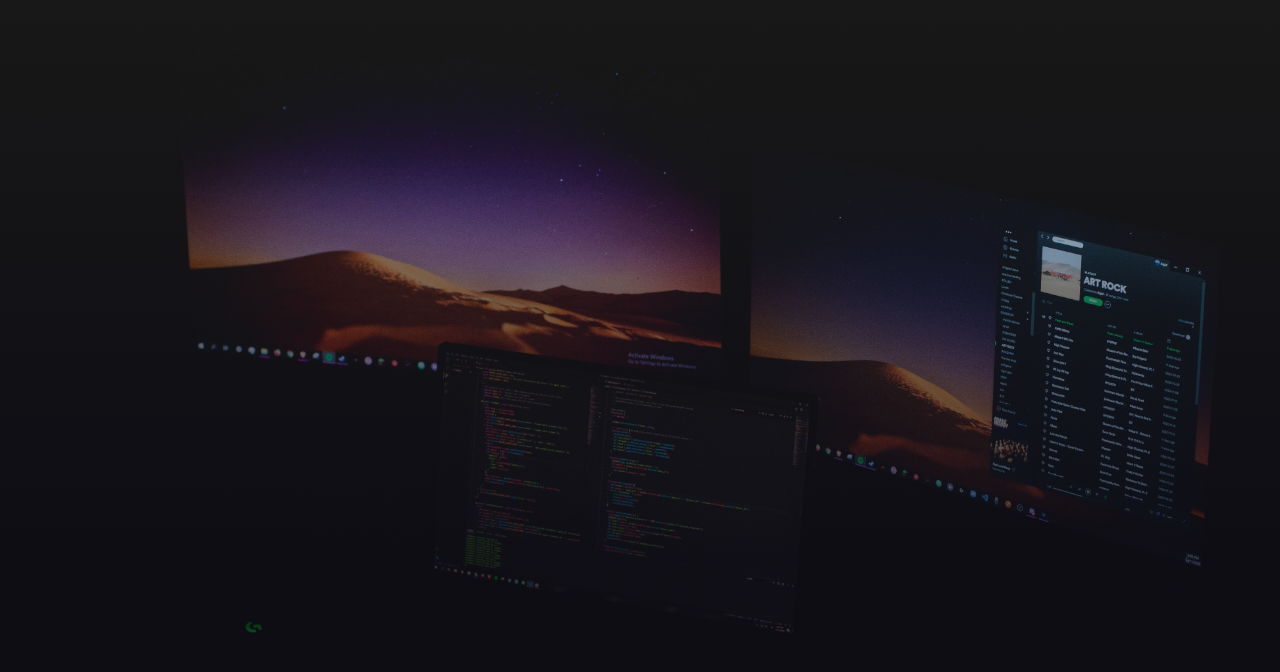
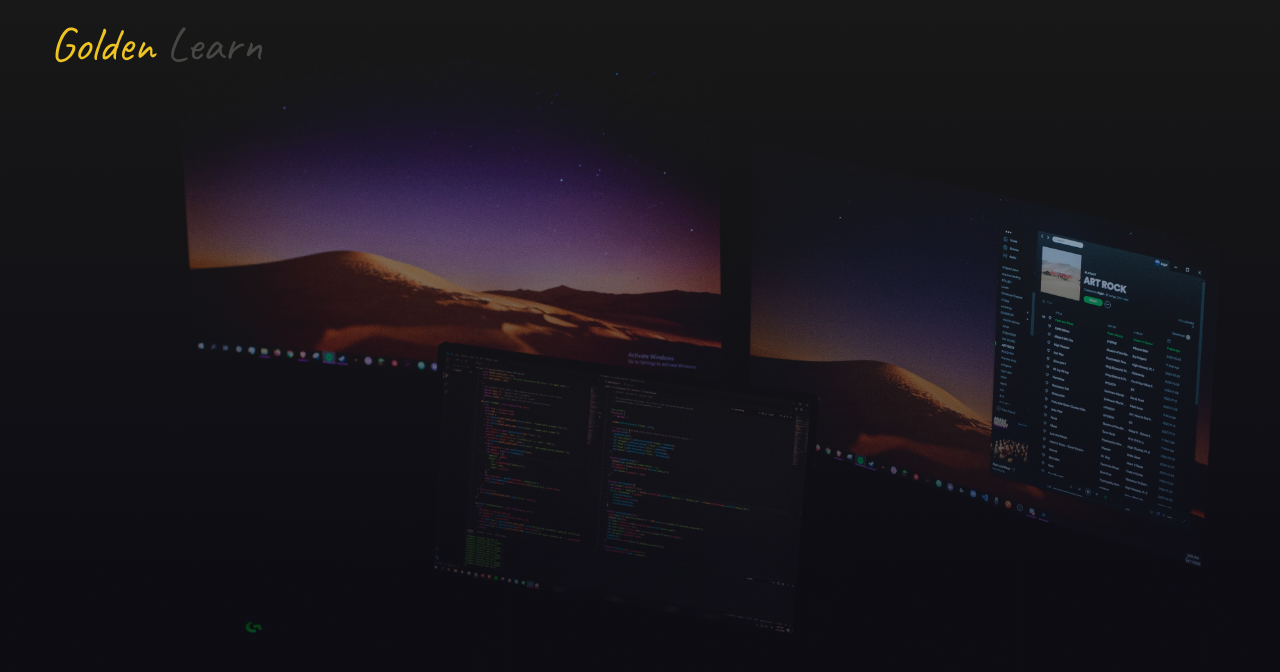
Before and after one commit to Banana021s/Golden-Learn, a React (Create React App) app: page / in a window 1280 px wide. Shown: the top 672 px of the page. Built offline with nearby package versions, Linux system fonts and the light colour scheme.

Commit message:
create navbar until logo of that
add two colors in index.css, fix box-sizing, create container, fix z-index children of Header

```diff
--- a/src/Components/Header/Header.css
+++ b/src/Components/Header/Header.css
@@ -1,6 +1,7 @@
 .Header {
     position: relative;
     min-height: 100vh;
+    display: flex;
 }
 .Header::before {
     content: '';
@@ -25,3 +26,10 @@
     opacity: 0.7;
     z-index: 0;
 }
+.Header > * {
+    z-index: 1;
+}
+.container {
+    width: 100%;
+    padding: 20px 50px;
+}
--- a/src/Components/Header/Header.js
+++ b/src/Components/Header/Header.js
@@ -1,7 +1,14 @@
 import "./Header.css"
+import Navbar from './../Navbar/Navbar'
 
 function Header() {
-    return <header className="Header"></header>
+    return (
+        <header className="Header">
+            <div className="container">
+                <Navbar />
+            </div>
+        </header>
+    )
 }
 
 export default Header
--- /dev/null
+++ b/src/Components/Navbar/Navbar.css
@@ -0,0 +1,11 @@
+.Navbar {
+    display: flex;
+    justify-content: space-between;
+}
+.Nav-logo {
+    font-size: 3rem;
+    color: var(--gold-400);
+}
+.Nav-logo span {
+    color: var(--dark-800);
+}
--- /dev/null
+++ b/src/Components/Navbar/Navbar.js
@@ -0,0 +1,11 @@
+import "./Navbar.css"
+
+function Navbar() {
+    return (
+        <nav className="Navbar">
+            <h1 className="Nav-logo Caveat-font">Golden <span>Learn</span> </h1>
+        </nav>
+    )
+}
+
+export default Navbar
--- a/src/css-reset.css
+++ b/src/css-reset.css
@@ -17,6 +17,7 @@ time, mark, audio, video {
 	font-size: 100%;
 	font: inherit;
 	vertical-align: baseline;
+	box-sizing: border-box;
 }
 /* HTML5 display-role reset for older browsers */
 article, aside, details, figcaption, figure,
--- a/src/index.css
+++ b/src/index.css
@@ -4,13 +4,15 @@
 
 :root {
   --dark-900: #090812;
+  --dark-800: #464743;
+  --gold-400: #EEC423;
+
   /* fonts */
   --Caveat: 'Caveat', cursive;
   --Comfortaa: 'Comfortaa', cursive;
 }
 
-* {
-  font-family: 'Caveat', cursive;
+*, body {
   font-family: 'Comfortaa', cursive;
 }
 
```
